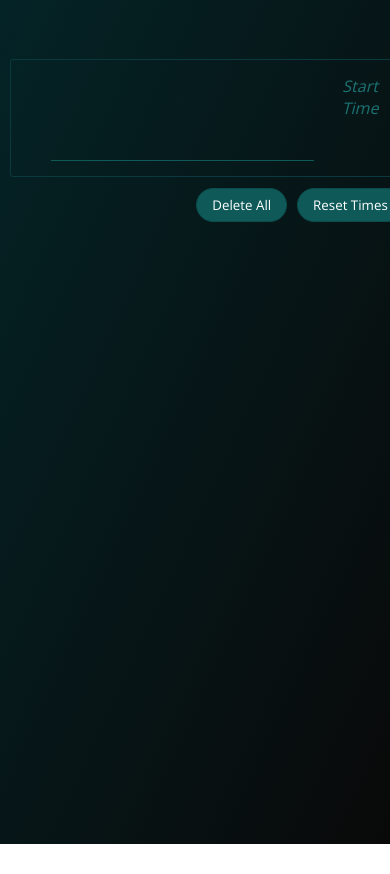
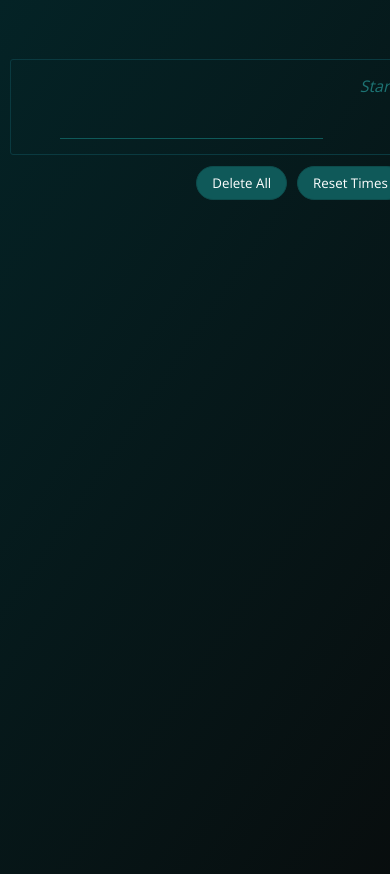
Before and after one commit to cjbailey/clockit, a React (Create React App) app: page / in a window 390 px wide. Shown: the top 874 px of the page. Before the commit the page ends 844 px from the top, so only its background shows below. Built offline with nearby package versions, Linux system fonts and the light colour scheme.

Commit message:
[Feature] Mobile friendly styling

```diff
--- a/src/components/WorkList.tsx
+++ b/src/components/WorkList.tsx
@@ -138,9 +138,9 @@ export default function WorkList({ items, workItemDispatcher }: IProps) {
         <div className="work-item header">
           <div></div>
           <div></div>
-          <div>Start Time</div>
-          <div>Last Start Time</div>
-          <div>Elapsed</div>
+          <div className="start-time">Start Time</div>
+          <div className="last-start-time">Last Start Time</div>
+          <div className="elapsed-time">Elapsed</div>
         </div>
         {renderWorkItems()}
         {/* new item */}
--- a/src/styles.scss
+++ b/src/styles.scss
@@ -14,15 +14,50 @@ $Color-theme-3-rgba: rgba(15, 89, 89, 1);
 $Color-theme-4-rgba: rgba(28, 114, 114, 1);
 $Color-theme-5-rgba: rgba(16, 114, 96, 1);
 
+/* Firefox */
+* {
+  scrollbar-width: thin;
+  scrollbar-color: #397524 #dfe9eb;
+}
+
+/* Chrome, Edge and Safari */
+*::-webkit-scrollbar {
+  width: 10px;
+  width: 10px;
+}
+*::-webkit-scrollbar-track {
+  border-radius: 5px;
+  background-color: #dfe9eb;
+}
+
+*::-webkit-scrollbar-track:hover {
+  background-color: #b8c0c2;
+}
+
+*::-webkit-scrollbar-track:active {
+  background-color: #b8c0c2;
+}
+
+*::-webkit-scrollbar-thumb {
+  border-radius: 5px;
+  background-color: $Color-theme-3-hex;
+}
+
+*::-webkit-scrollbar-thumb:hover {
+  background-color: $Color-theme-5-hex;
+}
+
+*::-webkit-scrollbar-thumb:active {
+  background-color: $Color-theme-5-hex;
+}
+
 body {
   width: 100%;
   height: calc(100vh - 15px);
   margin: 0;
   padding: 0;
-  background: $Color-theme-1-hex;
-  background: -webkit-linear-gradient(top left, $Color-theme-1-hex, #090909);
-  background: -moz-linear-gradient(top left, $Color-theme-1-hex, #090909);
-  background: linear-gradient(to bottom right, $Color-theme-1-hex, #090909);
+  background-repeat: no-repeat;
+  background: #090909;
   font-family: "Open Sans";
   font-size: 16pt;
   color: white;
@@ -30,10 +65,16 @@ body {
 
 .App {
   min-width: 600px;
+  min-height: 100vh;
+  padding-bottom: 30px;
   text-align: center;
+  position: relative;
+  background: -webkit-linear-gradient(top left, $Color-theme-1-hex, #090909);
+  background: -moz-linear-gradient(top left, $Color-theme-1-hex, #090909);
+  background: linear-gradient(to bottom right, $Color-theme-1-hex, #090909);
 
   .app-menu {
-    margin: 15px;
+    padding: 10px;
     text-align: right;
 
     .menu-btn {
@@ -164,6 +205,12 @@ body {
         position: absolute;
         top: -3px;
       }
+
+      .last-start-time {
+        @media screen and (max-width: 600px) {
+          display: none;
+        }
+      }
     }
   }
 }
@@ -246,7 +293,7 @@ input {
 }
 
 .full-screen-overlay {
-  position: absolute;
+  position: fixed;
   top: 0;
   left: 0;
   right: 0;
```
